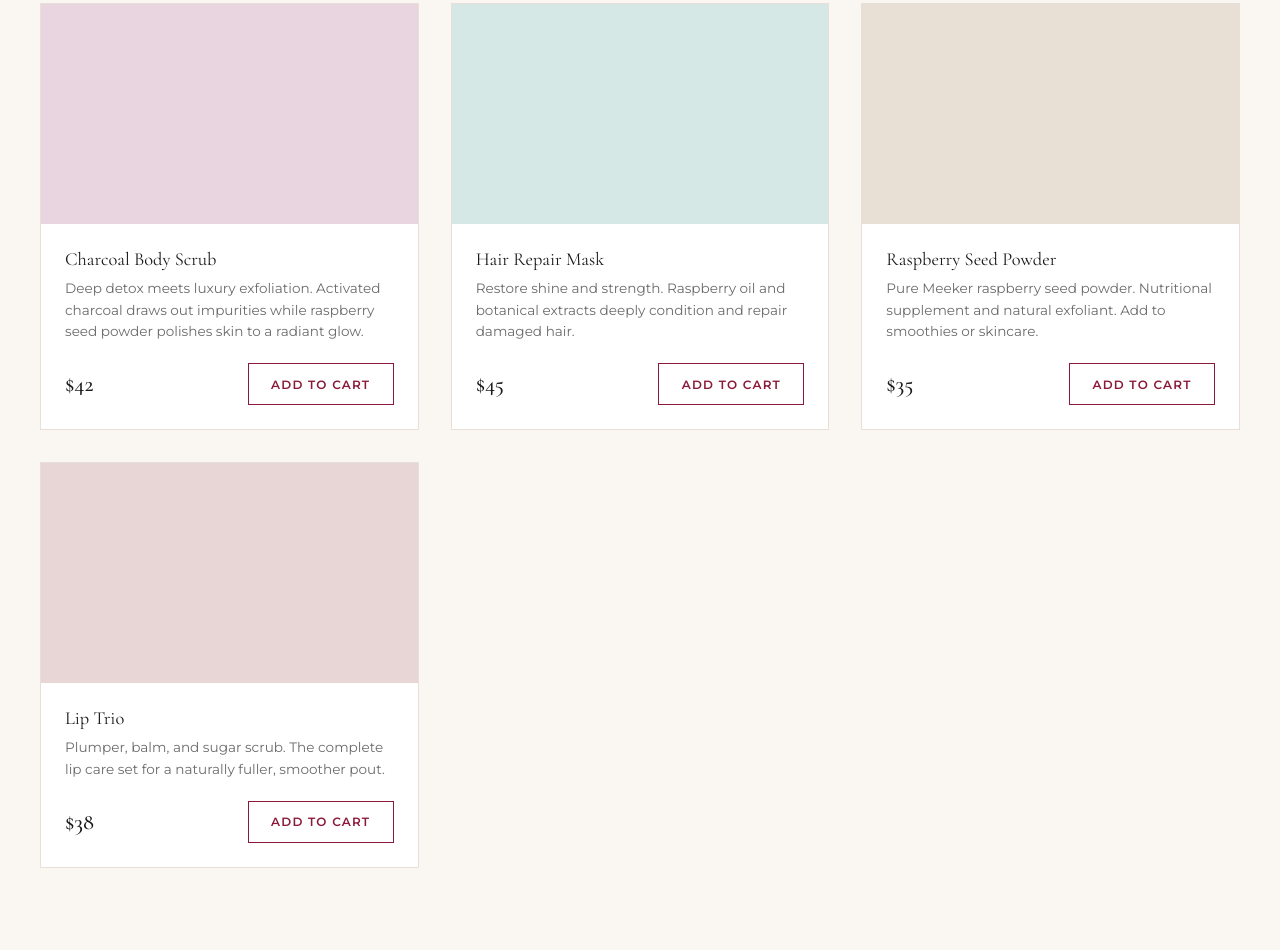
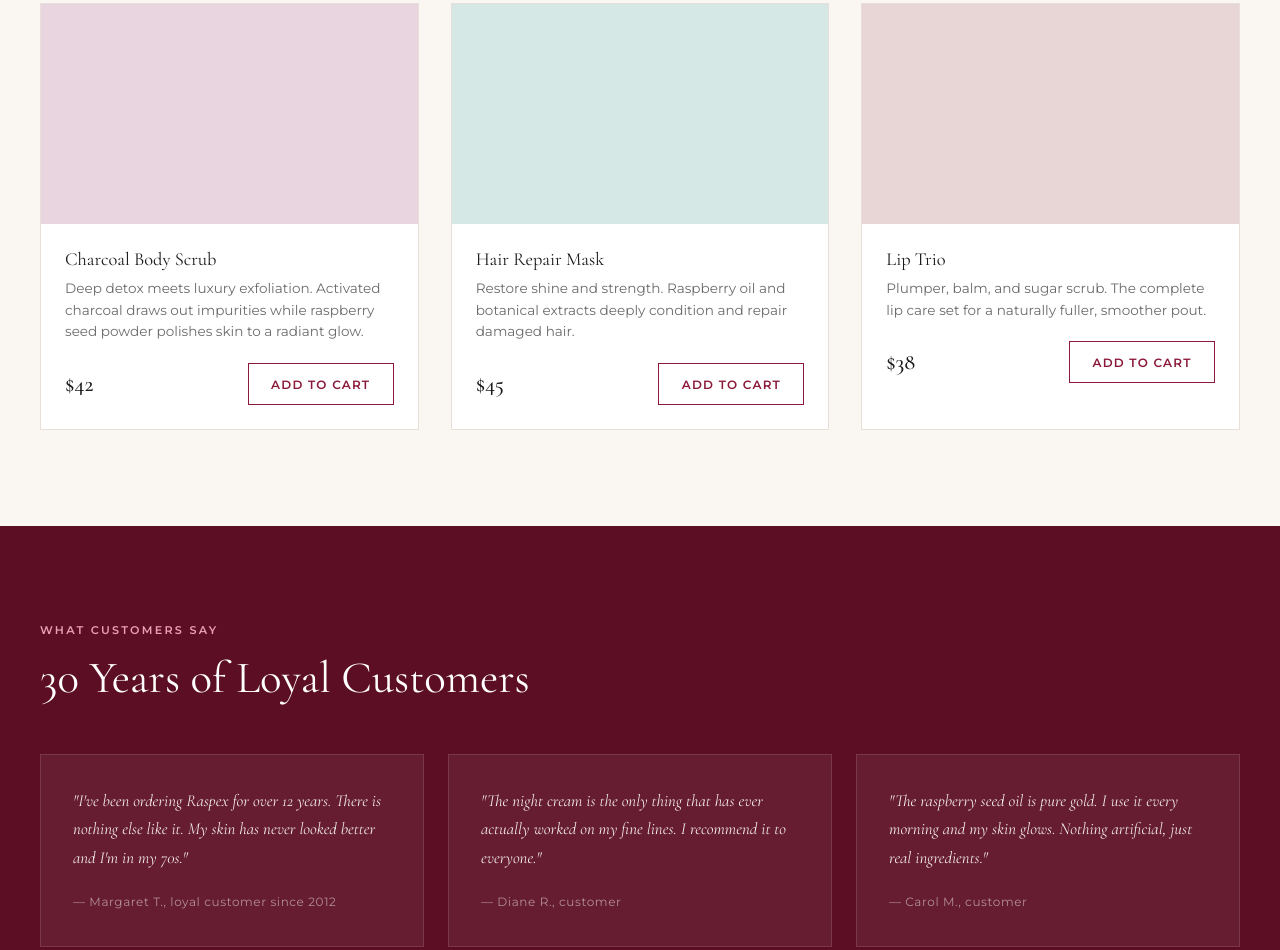
Before and after one commit to selahsiteservices/Raspex, a plain HTML site: page index.html in a window 1280 px wide. Shown: the part 1955-2905 px from the top of the page. Drawn offline with nearby package versions, Linux system fonts and the light colour scheme.

Commit message:
Remove Raspberry Seed Powder from lineup

```diff
--- a/index.html
+++ b/index.html
@@ -129,18 +129,6 @@
         </div>
 
         <div class="product-card">
-          <div class="product-img placeholder-img" style="background:#e8e0d5;"></div>
-          <div class="product-info">
-            <h3>Raspberry Seed Powder</h3>
-            <p>Pure Meeker raspberry seed powder. Nutritional supplement and natural exfoliant. Add to smoothies or skincare.</p>
-            <div class="product-footer">
-              <span class="price">$35</span>
-              <a href="#" class="btn-secondary" data-product="Raspberry Seed Powder" data-price="35">Add to Cart</a>
-            </div>
-          </div>
-        </div>
-
-        <div class="product-card">
           <div class="product-img placeholder-img" style="background:#e8d5d5;"></div>
           <div class="product-info">
             <h3>Lip Trio</h3>
--- a/netlify/functions/create-checkout.js
+++ b/netlify/functions/create-checkout.js
@@ -6,7 +6,6 @@ const PRODUCTS = {
   'Raspberry Seed Oil': 5500,
   'Charcoal Body Scrub': 4200,
   'Hair Repair Mask': 4500,
-  'Raspberry Seed Powder': 3500,
   'Lip Trio': 3800,
 };
 
```
